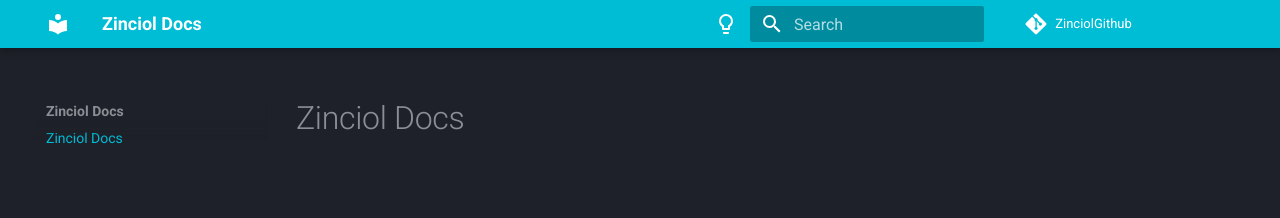
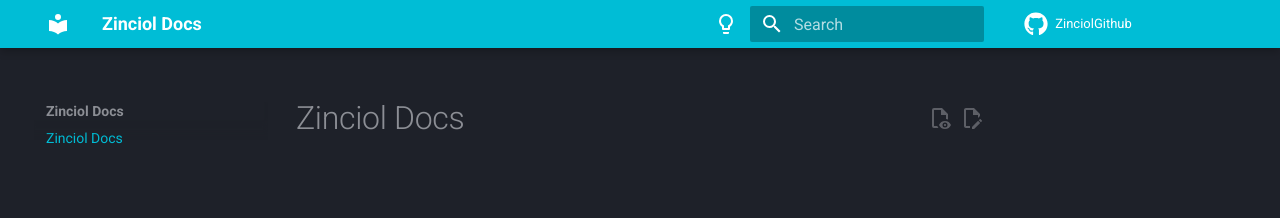
Before and after one commit to Zinciol/zinciol.github.io, an MkDocs documentation site: the page built from docs/index.md, in a window 1280 px wide. Shown: the top 218 px of the page. Built offline with MkDocs 1.6.1 and Material for MkDocs 9.7.7, drawn with Linux system fonts in a browser that asks for light colours; comment, search, counter and statistics services are not loaded.

Commit message:
Update mkdocs.yml

```diff
--- a/mkdocs.yml
+++ b/mkdocs.yml
@@ -4,9 +4,15 @@ dev_addr: '192.168.100.90:8000'
 
 repo_url: https://github.com/Zinciol/zinciol.github.io
 repo_name: ZinciolGithub
+edit_uri: edit/main/docs/
 
 theme:
   name: material
+  icon:
+    repo: fontawesome/brands/github
+  features:
+    - content.action.edit
+    - content.action.view
   palette:
     #- scheme: slate
     #- primary: cyan
```
